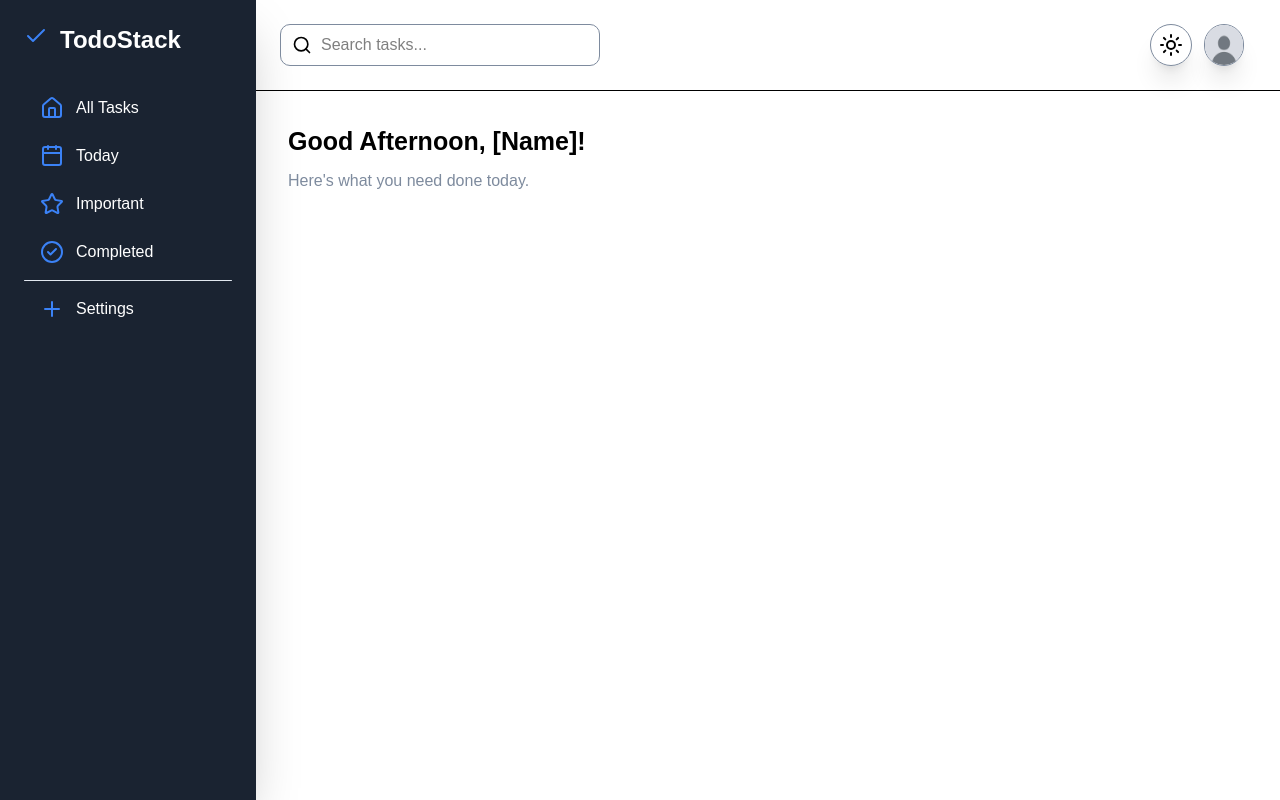
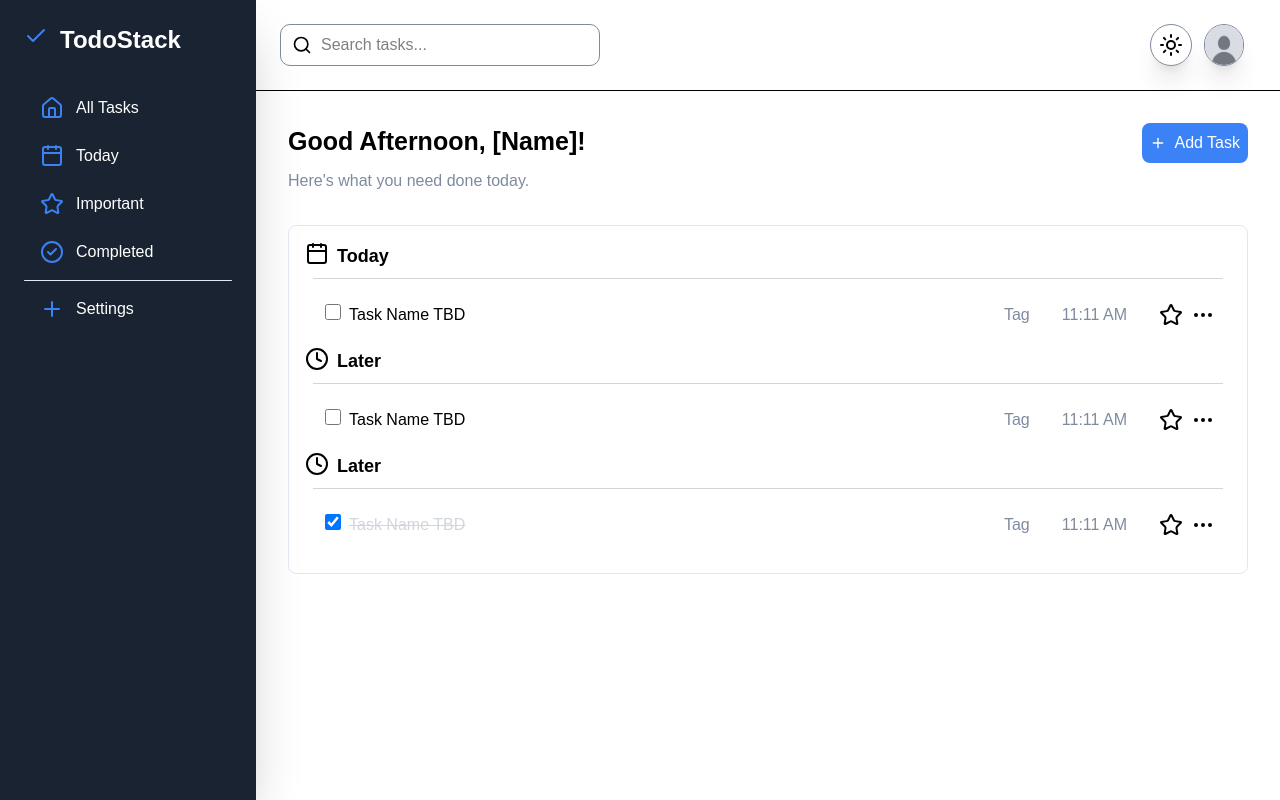
Before and after one commit to Aries6174/To-do-List, a Next.js app in the folder todo-app/: page / in a window 1280 px wide. Built offline with nearby package versions, Linux system fonts and the light colour scheme.

Commit message:
Updated the Design
Added more stuff in the design of the Page.

```diff
--- /dev/null
+++ b/todo-app/src/app/Components/AddTaskButton.tsx
@@ -0,0 +1,9 @@
+import {Plus} from "lucide-react"
+
+export default function AddTaskButton(){
+    return(
+        <button className="flex self-start rounded-lg bg-[#3B82F6] px-2 py-2 text-white hover:bg-blue-600">
+            <Plus className="pr-2" />Add Task
+        </button>
+    );
+}
--- a/todo-app/src/app/Components/Sidebar.tsx
+++ b/todo-app/src/app/Components/Sidebar.tsx
@@ -17,30 +17,30 @@ export default function Sidebar(){
             <nav className="space-y-2">
                 <a
                 href="#"
-                className="block rounded-lg px-4 py-2 hover:bg-gray-200 hover:text-[#1A2331] my-2 flex"
+                className="group my-2 flex rounded-lg px-4 py-2 hover:bg-gray-200 hover:text-[#1A2331]"
                 >
-                <House className="mr-3 text-[#3B82F6]" /> All Tasks
+                <House className="mr-3 text-[#3B82F6] group-hover:text-[#8FB8FF]" /> All Tasks
                 </a>
 
                 <a
                 href="#"
-                className="block rounded-lg px-4 py-2 hover:bg-gray-200 hover:text-[#1A2331] my-2 flex"
+                className="group block rounded-lg px-4 py-2 hover:bg-gray-200 hover:text-[#1A2331] my-2 flex"
                 >
-                <Calendar className="mr-3 text-[#3B82F6]" />Today
+                <Calendar className="mr-3 text-[#3B82F6] group-hover:text-[#8FB8FF]" />Today
                 </a>
 
                 <a
                 href="#"
-                className="block rounded-lg px-4 py-2 hover:bg-gray-200 hover:text-[#1A2331] my-2 flex"
+                className="group block rounded-lg px-4 py-2 hover:bg-gray-200 hover:text-[#1A2331] my-2 flex"
                 >
-                <Star className="mr-3 text-[#3B82F6]" />Important
+                <Star className="mr-3 text-[#3B82F6] group-hover:text-[#8FB8FF]" />Important
                 </a>
 
                 <a
                 href="#"
-                className="block rounded-lg px-4 py-2 hover:bg-gray-200 hover:text-[#1A2331] my-2 flex"
+                className="group block rounded-lg px-4 py-2 hover:bg-gray-200 hover:text-[#1A2331] my-2 flex"
                 >
-                <CircleCheck className="mr-3 text-[#3B82F6]" />Completed
+                <CircleCheck className="mr-3 text-[#3B82F6] group-hover:text-[#8FB8FF]" />Completed
                 </a>
 
             </nav>
@@ -50,9 +50,9 @@ export default function Sidebar(){
             <nav className="space-y-2">
                 <a
                 href="#"
-                className="block rounded-lg px-4 py-2 hover:bg-gray-200 hover:text-[#1A2331] my-2 flex"
+                className="group block rounded-lg px-4 py-2 hover:bg-gray-200 hover:text-[#1A2331] my-2 flex"
                 >
-                <Plus className="mr-3 text-[#3B82F6]" />Settings
+                <Plus className="mr-3 text-[#3B82F6] group-hover:text-[#8FB8FF]" />Settings
                 </a>
             </nav>
         </aside>
--- /dev/null
+++ b/todo-app/src/app/Components/TaskList.tsx
@@ -0,0 +1,90 @@
+import {Calendar, Clock, Star, MoreHorizontal} from "lucide-react"
+
+export default function TaskCard(){
+    return(
+        <div className="w-full rounded-lg border border-[#E2E8F0] p-4">
+
+            {/*Task Information (TODAY) */}
+            <h1 className="flex text-lg font-bold"><Calendar className="mr-2" />Today</h1>
+            <hr className="border-gray-300 m-2" />
+
+            <div className="flex m-1">
+                <div className="flex w-full m-1 items-center p-2">
+                    <h2 className="m-1">
+                        <input type="checkbox" className="mr-2 h-4 w-4"></input>
+                        Task Name TBD
+                    </h2>
+                    <h2 className ="ml-auto text-[#7E8B9E]">
+                        Tag
+                    </h2>
+                    <h2 className ="ml-8 text-[#7E8B9E]">
+                        11:11 AM
+                    </h2>
+                    <div className="ml-8 flex flex items-center gap-2">
+                        <button>
+                            <Star className="h-6 w-6 hover:text-black-400 hover:fill-yellow-400" />
+                        </button>
+                        <button>
+                            <MoreHorizontal className="h-6 w-6 hover:text-[#7E8B9E]-400" />
+                        </button>
+                    </div>
+                </div>
+            </div>
+
+            {/*Task Information (LATER) */}
+            <h1 className="flex text-lg font-bold"><Clock className="mr-2" />Later</h1>
+            <hr className="border-gray-300 m-2" />
+
+            <div className="flex m-1">
+                <div className="flex w-full m-1 items-center p-2">
+                    <h2 className="m-1">
+                        <input type="checkbox" className="mr-2 h-4 w-4"></input>
+                        Task Name TBD
+                    </h2>
+                    <h2 className ="ml-auto text-[#7E8B9E]">
+                        Tag
+                    </h2>
+                    <h2 className ="ml-8 text-[#7E8B9E]">
+                        11:11 AM
+                    </h2>
+                    <div className="ml-8 flex flex items-center gap-2">
+                        <button>
+                            <Star className="h-6 w-6 hover:text-black-400 hover:fill-yellow-400" />
+                        </button>
+                        <button>
+                            <MoreHorizontal className="h-6 w-6 hover:text-[#7E8B9E]-400" />
+                        </button>
+                    </div>
+                </div>
+            </div>
+
+            {/*Task Information (COMPLETED) */}
+            <h1 className="flex text-lg font-bold"><Clock className="mr-2" />Later</h1>
+            <hr className="border-gray-300 m-2" />
+
+            <div className="flex m-1">
+                <div className="flex w-full m-1 items-center p-2">
+                    <h2 className="line-through m-1 text-gray-300">
+                        <input type="checkbox" className="mr-2 h-4 w-4" defaultChecked></input>
+                        Task Name TBD
+                    </h2>
+                    <h2 className ="ml-auto text-[#7E8B9E]">
+                        Tag
+                    </h2>
+                    <h2 className ="ml-8 text-[#7E8B9E]">
+                        11:11 AM
+                    </h2>
+                    <div className="ml-8 flex flex items-center gap-2">
+                        <button>
+                            <Star className="h-6 w-6 hover:text-black-400 hover:fill-yellow-400" />
+                        </button>
+                        <button>
+                            <MoreHorizontal className="h-6 w-6 hover:text-[#7E8B9E]-400" />
+                        </button>
+                    </div>
+                </div>
+            </div>
+
+        </div>
+    );
+}
--- a/todo-app/src/app/layout.tsx
+++ b/todo-app/src/app/layout.tsx
@@ -13,8 +13,8 @@ const geistMono = Geist_Mono({
 });
 
 export const metadata: Metadata = {
-  title: "Create Next App",
-  description: "Generated by create next app",
+  title: "TodoStack",
+  description: "app made by Adrian Joel Jaspa",
 };
 
 export default function RootLayout({ children }: LayoutProps<"/">) {
--- a/todo-app/src/app/page.tsx
+++ b/todo-app/src/app/page.tsx
@@ -1,22 +1,30 @@
 import Sidebar from "@/app/Components/Sidebar";
 import Header from "@/app/Components/Header";
+import AddTaskButton from "@/app/Components/AddTaskButton"
+import TaskList from "@/app/Components/TaskList"
 
 export default function Home() {
   return (
     <main className="flex min-h-screen bg-white text-black">
       <Sidebar />
 
-      <div className="flex flex-1 flex-col">
+      <div className="flex flex-1 flex-col">  {/*With Header*/}
         <Header />
 
-        <section className="flex-1 p-8">
+        <div className="flex p-8 justify-between"> {/*Top Message*/}
+          <div className="self-start">
             <h1 className="text-[25px] font-bold">
               Good Afternoon, [Name]!
             </h1>
             <p className="text-[#7E8B9E] pt-2">
               Here's what you need done today.
             </p>
-        </section>
+          </div>
+          <AddTaskButton />
+        </div>
+        <div className="px-8">
+          <TaskList />
+        </div>
       </div>
     </main>
   );
```
Also changed, not shown: todo-app/src/app/Components/FilterButton.tsx (added), todo-app/src/app/Components/Modal.tsx (added), todo-app/src/app/Components/SearchBar.tsx (added), todo-app/src/app/Components/TaskForm.tsx (added). Lines whose indentation alone changed are shown as unchanged.
